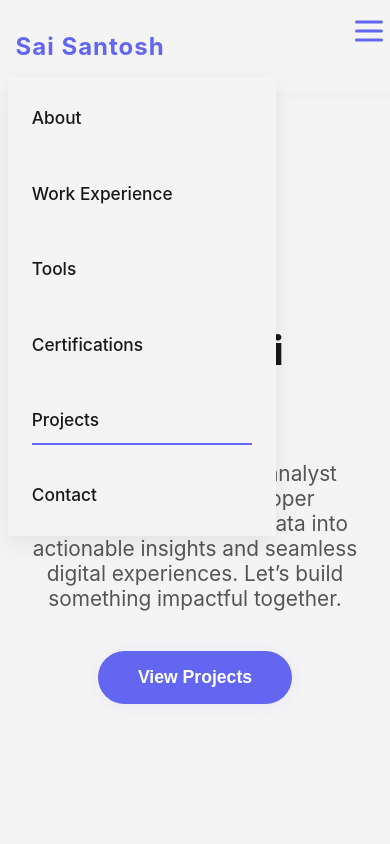
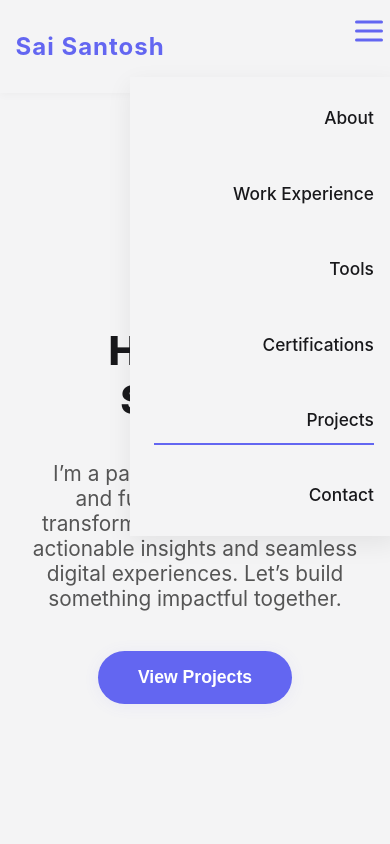
Before and after one commit to JRoetscyber/saisantoshc.github.io, a plain HTML site: page index.html in a window 390 px wide. Both pictures are taken after a click on the label 372 px from the left and 46 px from the top of the page. Shown: the top 844 px of the page. Drawn offline with Linux system fonts and the light colour scheme.

Commit message:
fixed nav

```diff
--- a/style.css
+++ b/style.css
@@ -134,6 +134,10 @@ body {
     gap: 0.7rem;
     padding: 1rem 2vw;
     position: relative;
+    justify-content: flex-end; /* align content to right */
+  }
+  .nav-logo {
+    margin-right: auto; /* push logo to left */
   }
   .nav-toggle-label {
     display: block;
@@ -148,10 +152,11 @@ body {
   }
   .nav-links {
     flex-direction: column;
-    align-items: flex-start;
+    align-items: flex-end; /* align nav links to right */
     position: absolute;
     top: 100%;
-    left: 0;
+    right: 0; /* align dropdown to right */
+    left: auto;
     background: var(--bg);
     box-shadow: 0 8px 24px rgba(0,0,0,0.07);
     width: 220px;
@@ -171,12 +176,15 @@ body {
   }
   .nav-links li {
     width: 100%;
+    display: flex;
+    justify-content: flex-end; /* align each link to right */
   }
   .nav-links a {
     width: 100%;
     padding: 0.7rem 0;
     font-size: 1.08rem;
     border-bottom: 1px solid #eee;
+    text-align: right; /* text right */
   }
   .nav-links a:last-child {
     border-bottom: none;
@@ -594,7 +602,7 @@ footer {
     max-width: 100%;
     padding: 1.5rem 1rem;
   }
-}
+  .work-card, .tools-list, .certifications-list {
     padding: 1.5rem 1rem;
   }
 }
```
